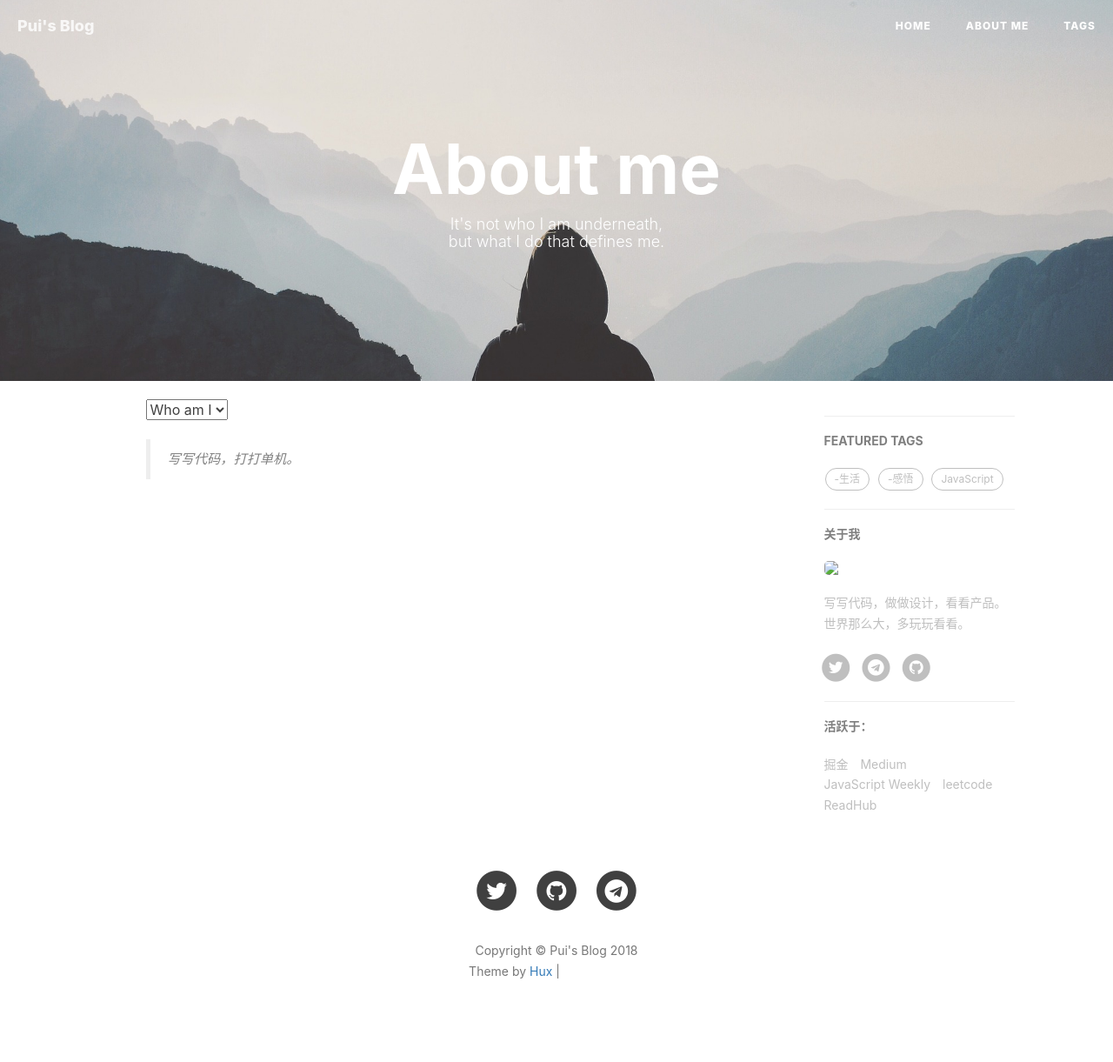
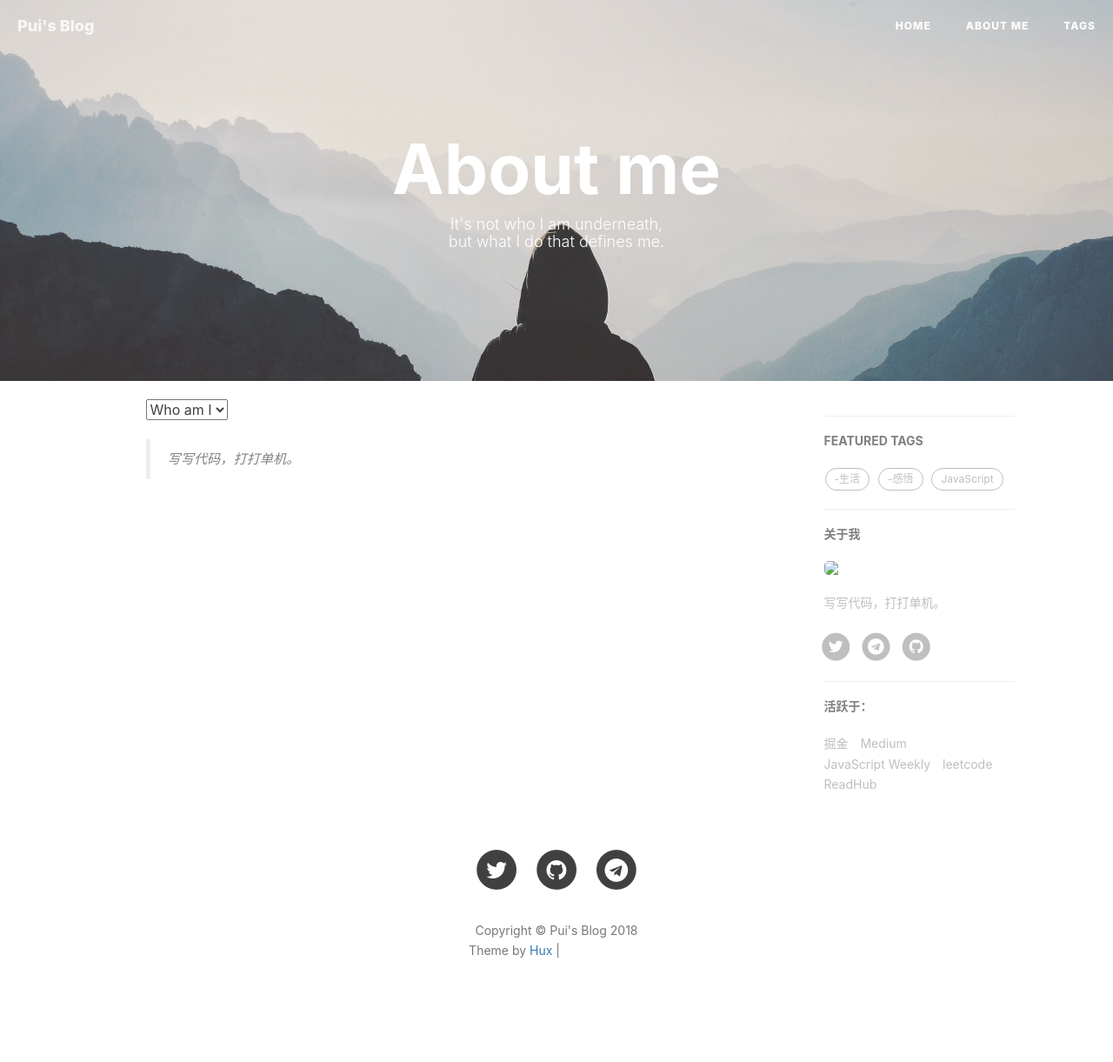
Before and after one commit to laampui/laampui.github.io, a Jekyll site: the page built from about.html, in a window 1280 px wide. Shown: the whole page at 87% size. Built offline with Jekyll 4.4.1, drawn with Linux system fonts in a browser that asks for light colours; comment, search, counter and statistics services are not loaded; after the commit the page ends 1197 px from its top, so only the background shows below that; grey boxes are pictures that could not be loaded.

Commit message:
update desc

```diff
--- a/_config.yml
+++ b/_config.yml
@@ -42,7 +42,7 @@ ga_track_id: 'UA-102592080-1'            # Format: UA-xxxxxx-xx
 
 # Sidebar settings
 sidebar: true                           # whether or not using Sidebar.
-sidebar-about-description: "写写代码，做做设计，看看产品。世界那么大，多玩玩看看。"
+sidebar-about-description: "写写代码，打打单机。"
 sidebar-avatar: img/avatar-hux.jpg      # use absolute URL, seeing it's used in both `/` and `/about/`
 
 # Featured Tags
```
